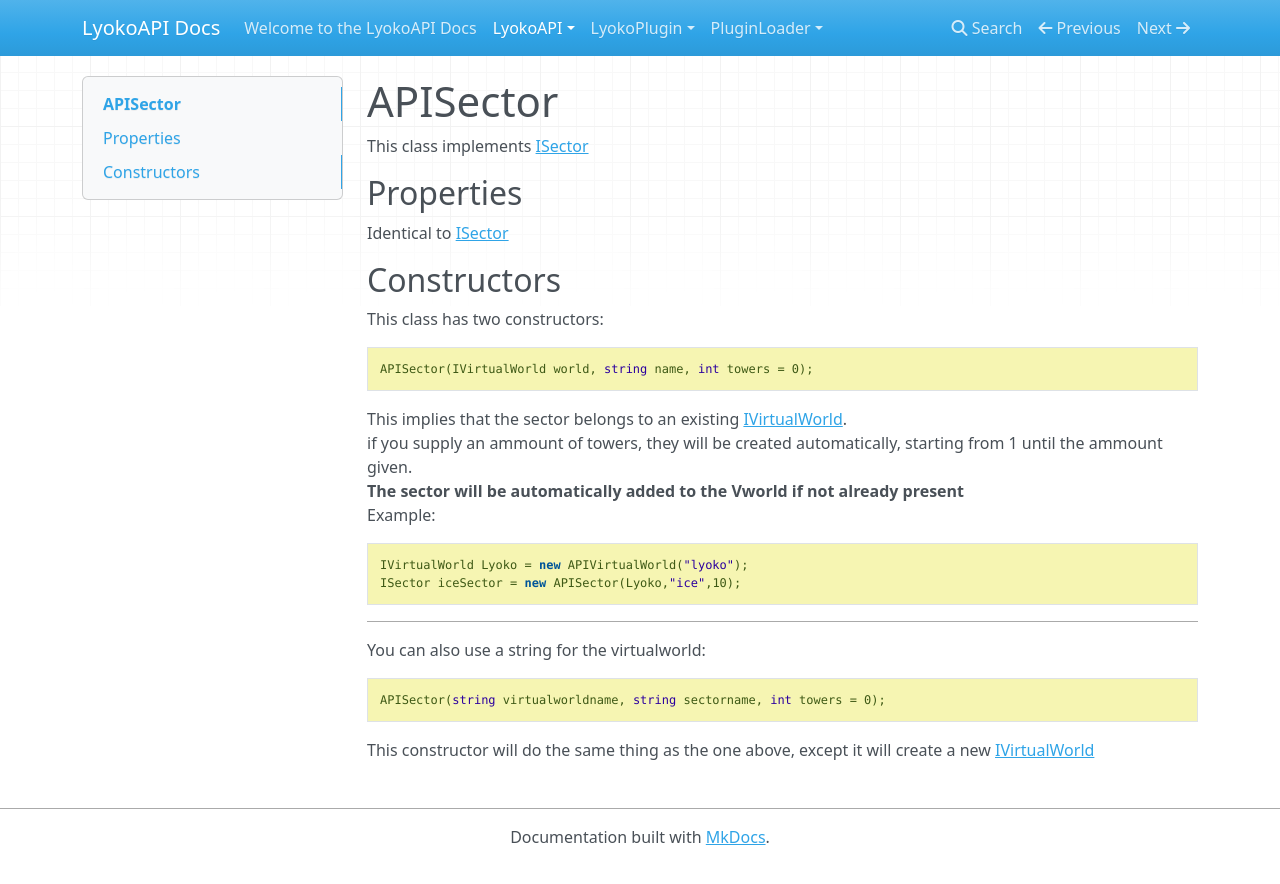
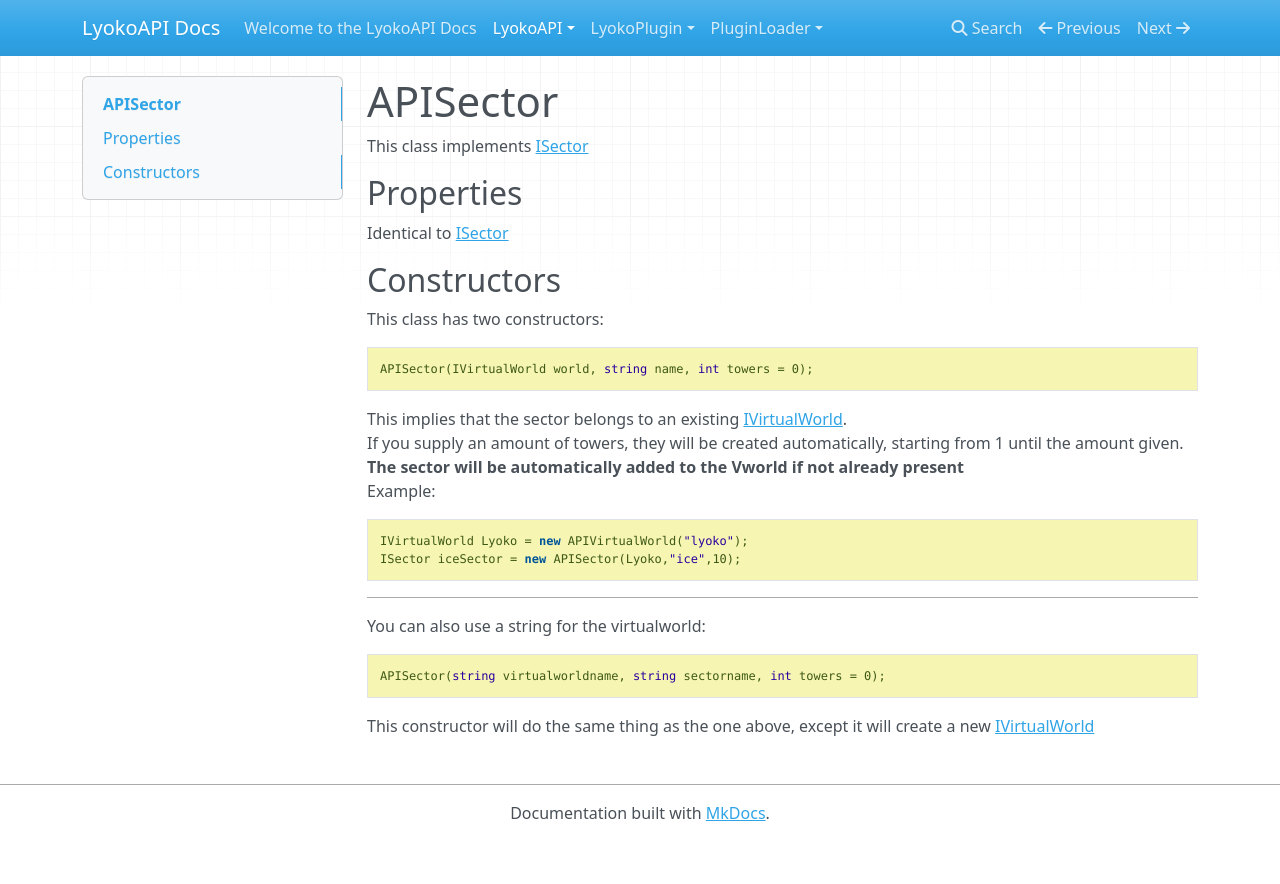
Before and after one commit to LyokoAPI/LyokoAPIDoc, an MkDocs documentation site: the page built from docs/LyokoAPI/VirtualStructures/APISector.md, in a window 1280 px wide. Shown: the top 884 px of the page. Built offline with MkDocs 1.6.1, drawn with Linux system fonts in a browser that asks for light colours; nearby versions of some CDN libraries.

Commit message:
Fixing typos

````diff
--- a/docs/LyokoAPI/VirtualStructures/APISector.md
+++ b/docs/LyokoAPI/VirtualStructures/APISector.md
@@ -11,8 +11,8 @@ This class has two constructors:
 APISector(IVirtualWorld world, string name, int towers = 0);
 ```
 This implies that the sector belongs to an existing [IVirtualWorld](./Interfaces/IVirtualWorld.md).
-if you supply an ammount of towers, they will be created automatically,
-starting from 1 until the ammount given.
+If you supply an amount of towers, they will be created automatically,
+starting from 1 until the amount given.
 **The sector will be automatically added to the Vworld if not already present**
 Example:
 ```csharp
````
